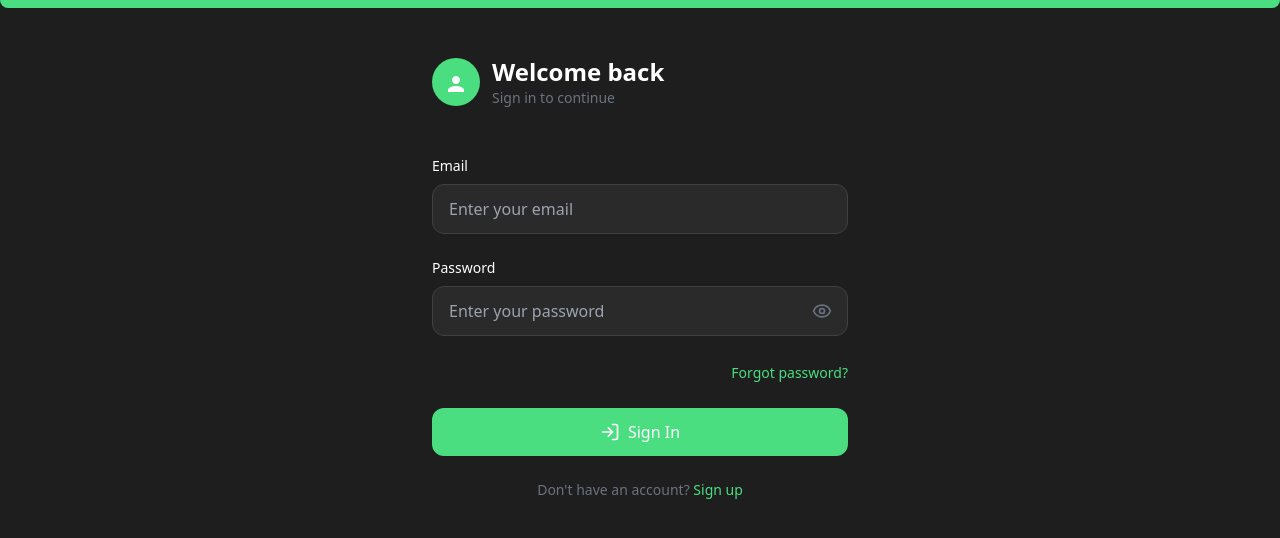
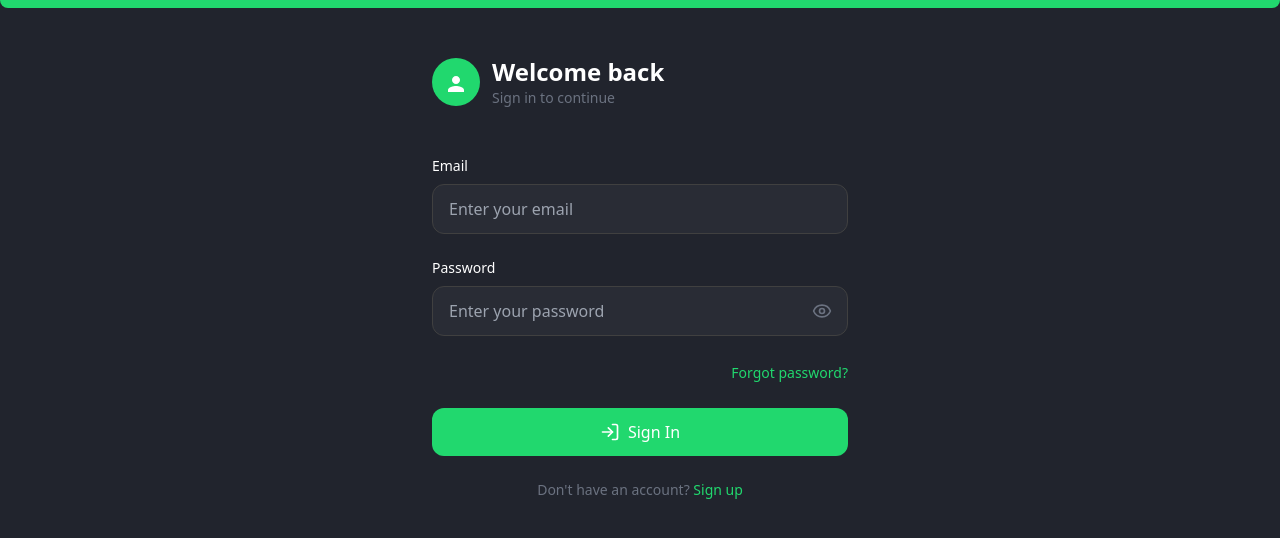
Before and after one commit to kaizerpwn/carbo, a Next.js app: page /login in a window 1280 px wide. Shown: the top 538 px of the page. Built offline with nearby package versions, Linux system fonts and the light colour scheme.

Commit message:
Add Axios for HTTP requests and implement authentication API

```diff
--- a/package.json
+++ b/package.json
@@ -11,6 +11,7 @@
   "dependencies": {
     "@prisma/extension-accelerate": "^1.2.2",
     "@types/jsonwebtoken": "^9.0.8",
+    "axios": "^1.7.9",
     "bcryptjs": "^3.0.2",
     "install": "^0.13.0",
     "jsonwebtoken": "^9.0.2",
--- a/src/app/api/auth/login/page.ts
+++ b/src/app/api/auth/login/page.ts
@@ -7,7 +7,7 @@ if (!process.env.JWT_SECRET) {
   throw new Error("JWT_SECRET is not defined in environment variables");
 }
 
-export async function POST(req: Request) {
+export default async function POST(req: Request) {
   try {
     const { email, password } = await req.json();
 
--- a/src/app/login/page.tsx
+++ b/src/app/login/page.tsx
@@ -21,12 +21,12 @@ const Login: React.FC = () => {
   };
 
   return (
-    <div className="min-h-screen bg-[#1E1E1E] flex flex-col">
-      <div className="h-2 bg-[#4ADE80] rounded-b-lg" />
+    <div className="min-h-screen bg-backgroundDark flex flex-col">
+      <div className="h-2 bg-primaryColor rounded-b-lg" />
 
       <div className="flex-1 flex flex-col p-4 max-w-md mx-auto w-full">
         <div className="flex items-center gap-3 mb-12 mt-8">
-          <div className="w-12 h-12 rounded-full bg-[#4ADE80] flex items-center justify-center">
+          <div className="w-12 h-12 rounded-full bg-primaryColor flex items-center justify-center">
             <svg width="24" height="24" viewBox="0 0 24 24" fill="white">
               <path d="M12 6C9.79 6 8 7.79 8 10C8 12.21 9.79 14 12 14C14.21 14 16 12.21 16 10C16 7.79 14.21 6 12 6Z" />
               <path d="M12 16C9.33 16 4 17.34 4 20V22H20V20C20 17.34 14.67 16 12 16Z" />
@@ -54,7 +54,7 @@ const Login: React.FC = () => {
                 onChange={(e) =>
                   setFormData({ ...formData, email: e.target.value })
                 }
-                className="w-full bg-[#2A2A2A] rounded-xl px-4 py-3 text-white border border-[#404040] focus:border-[#4ADE80] focus:outline-none transition-colors"
+                className="w-full bg-backgroundLight rounded-xl px-4 py-3 text-white border border-[#404040] focus:border-primaryColor focus:outline-none transition-colors"
                 placeholder="Enter your email"
                 required
               />
@@ -76,7 +76,7 @@ const Login: React.FC = () => {
                 onChange={(e) =>
                   setFormData({ ...formData, password: e.target.value })
                 }
-                className="w-full bg-[#2A2A2A] rounded-xl px-4 py-3 text-white border border-[#404040] focus:border-[#4ADE80] focus:outline-none transition-colors pr-12"
+                className="w-full bg-backgroundLight rounded-xl px-4 py-3 text-white border border-[#404040] focus:border-primaryColor focus:outline-none transition-colors pr-12"
                 placeholder="Enter your password"
                 required
               />
@@ -93,7 +93,7 @@ const Login: React.FC = () => {
           <div className="text-right">
             <a
               href="/forgot-password"
-              className="text-[#4ADE80] text-sm hover:underline"
+              className="text-primaryColor text-sm hover:underline"
             >
               Forgot password?
             </a>
@@ -101,7 +101,7 @@ const Login: React.FC = () => {
 
           <button
             type="submit"
-            className="w-full bg-[#4ADE80] text-white py-3 rounded-xl font-medium hover:bg-[#3aa568] transition-colors flex items-center justify-center gap-2"
+            className="w-full bg-primaryColor text-white py-3 rounded-xl font-medium hover:bg-[#3aa568] transition-colors flex items-center justify-center gap-2"
           >
             <LogIn size={20} />
             Sign In
@@ -109,7 +109,7 @@ const Login: React.FC = () => {
 
           <p className="text-center text-[#6B7280] text-sm">
             Don&apos;t have an account?{" "}
-            <a href="/signup" className="text-[#4ADE80] hover:underline">
+            <a href="/signup" className="text-primaryColor hover:underline">
               Sign up
             </a>
           </p>
```
Also changed, not shown: src/lib/Auth/Auth.ts (added, +13 -0 lines), src/lib/User/User.ts (added, +13 -0 lines), src/lib/http.ts (added, +20 -0 lines), 1 other file (tests, documents, lock files or other folders).
